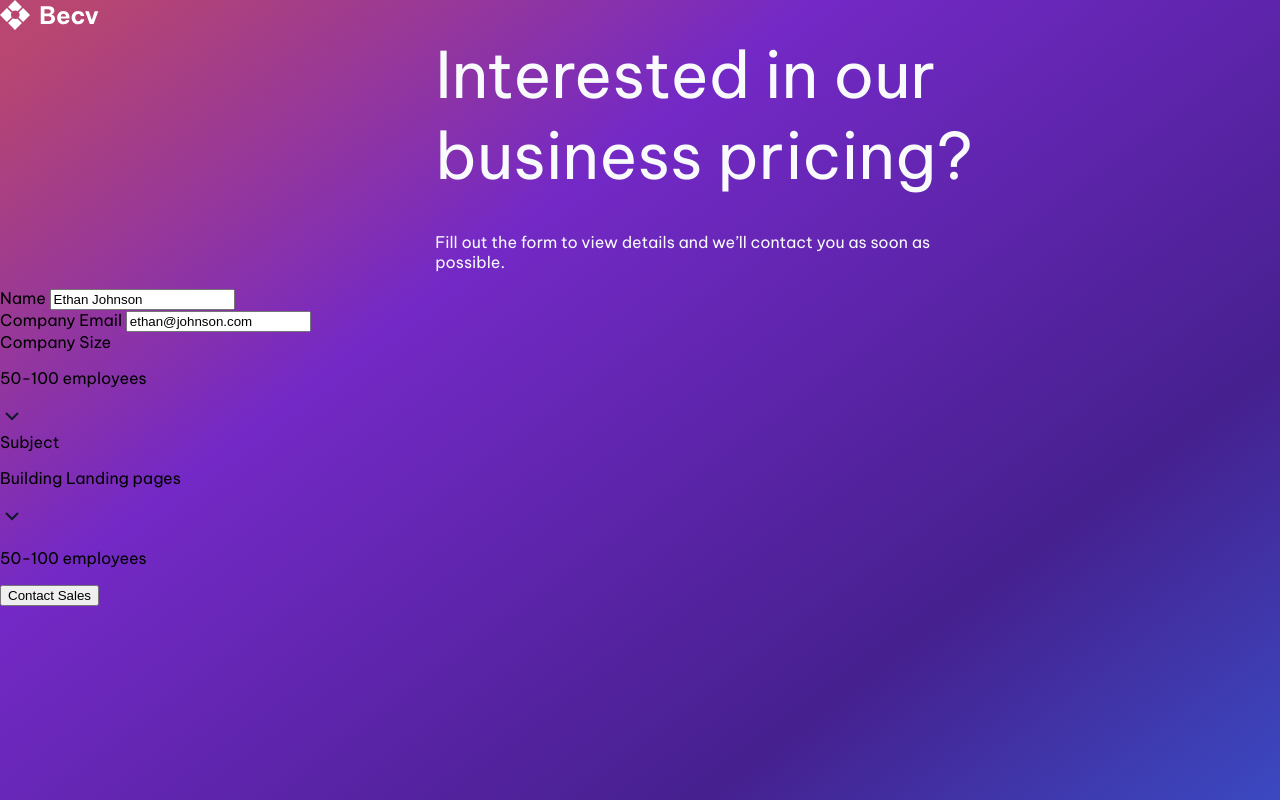
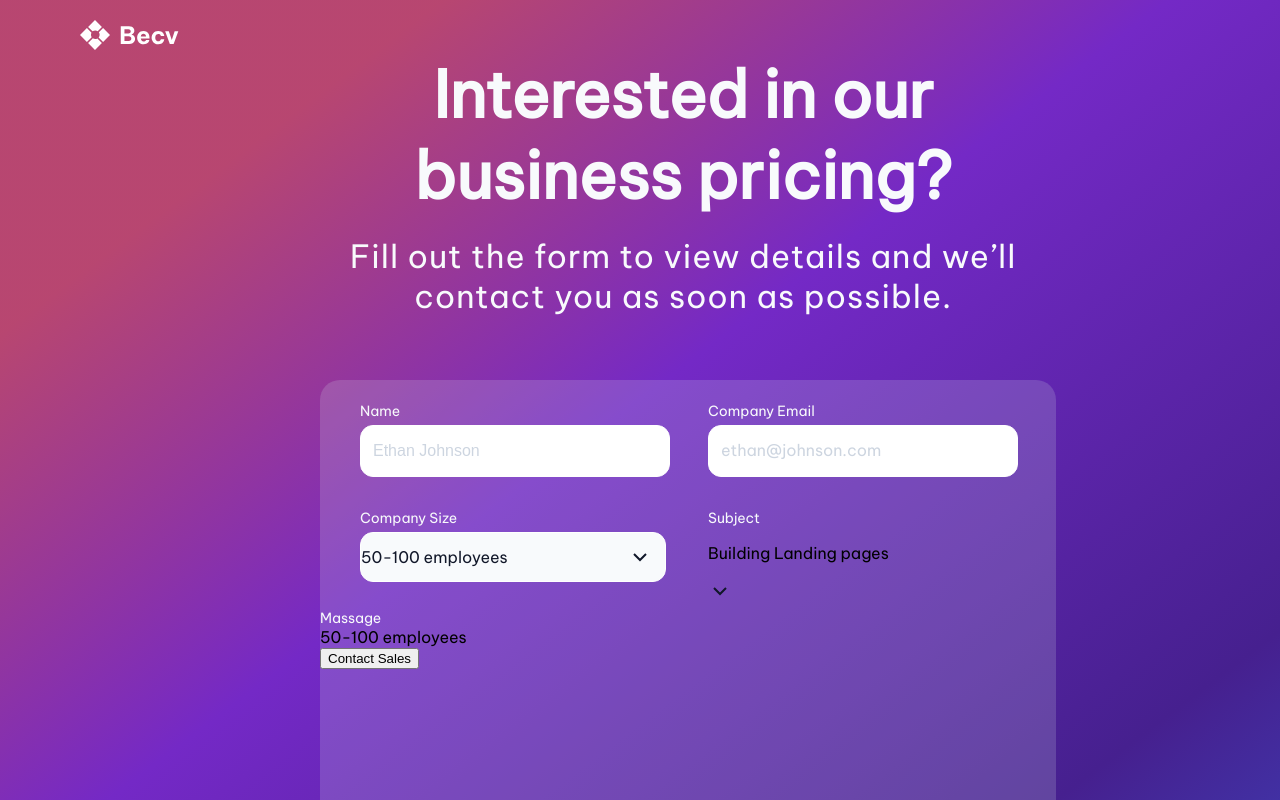
Before and after one commit to JeisonLeonel/Contact-Page, a plain HTML site: page index.html in a window 1280 px wide. Shown: the top 800 px of the page. Drawn offline with Linux system fonts and the light colour scheme.

Commit message:
Se realiza mas estilo para terminar el proyecto

```diff
--- a/css/style.css
+++ b/css/style.css
@@ -1,24 +1,125 @@
+/*Estilo general*/
 body{
     height: 100%;
     width: 100%;
     margin: 0px;
+    padding-bottom: 100px;
     background-image: url(../img/bg-image.svg);
     background-size: cover;
     background-repeat: no-repeat;
     background-position: center center;
     font-family: "Be Vietnam Pro", sans-serif;
 }
+/*Estilo del icono*/
+.icon{
+    padding-left: 80px;
+    padding-top: 20px;
+}
+/*Estilo del encabezado*/
 .Text_main{
     display: flex;
     justify-content: center;
     align-items: center;
-    width: 35rem;
+    width: 55rem;
     flex-wrap: wrap;
-    padding-left: 34%;
+    padding-left: 19%;
     color: #F8FAFC;
+
 }
 .Text_main .text_main{
     font-size: 64px;
-    width: 800px;
     margin: 0px 0px 20px 0px;
+    display: flex;
+    flex-wrap: wrap;
+    align-items: center;
+    justify-content: center;
 }
+.Text_main .text_main p{
+    margin: 0;
+    font-weight: 600;
+    font-style: normal;
+}
+.Text_main .text_secondary{
+    display: flex;
+    flex-wrap: wrap;
+    align-items: center;
+    justify-content: center;
+    flex-direction: column;
+    font-size: 32px;
+    width: 45rem;
+}
+.Text_main .text_secondary p{
+    margin: 0;
+    font-weight: 400;
+    letter-spacing: 1px;
+}
+/*Estilo para el formlario*/
+.form{
+    background-color:  rgba(205, 213, 224, 0.2);
+    border-radius: 20px;
+    margin-top: 4rem;
+    margin-left: 20rem;
+    width: 46rem;
+    height: 40rem;
+}
+.form label{
+    font-size: 14px;
+    color: #F8FAFC;
+}
+/*Estilo para la informacion del formulario*/
+.form .information{
+    display: grid;
+    grid-template-columns: 50% 50%;
+    padding-left: 40px;
+    padding-top: 20px;
+}
+.form .information .name {
+    margin-bottom: 30px;
+}
+.form .information .name input[type="text"]{
+    border-radius: 13px;
+    width: 19rem;
+    height: 3rem;
+    margin-top: 5px;
+    border: solid 1px #FFFF;
+}
+.form .information .name input[type="text"]::placeholder{
+    color: #CDD5E0;
+    padding-left: 10px;
+    font-size: 16px;
+}
+.form .information .company_email input[type="email"]{
+    border-radius: 13px;
+    width: 19rem;
+    height: 3rem;
+    margin-top: 5px;
+    border: solid 1px #FFFF;
+    font-family: "Be Vietnam Pro", sans-serif;
+    font-weight: 400;
+    font-style: normal;
+}
+.form .information .company_email input[type="email"]::placeholder{
+    color: #CDD5E0;
+    padding-left: 10px;
+    font-size: 16px;
+    font-family: "Be Vietnam Pro", sans-serif;
+    font-weight: 400;
+    font-style: normal;
+}
+.form .information .company_size .employees{
+    display: flex;
+    border-radius: 13px;
+    width: 19rem;
+    height: 3rem;
+    margin-top: 5px;
+    border: solid 1px #FFFF;
+    background-color: #F8FAFC;
+    align-items: center;
+    color: #111729;
+
+}
+.form .information .company_size img{
+    padding-left: 120px;
+    height: 24px;
+    width: 24px;
+}
--- a/index.html
+++ b/index.html
@@ -10,8 +10,9 @@
     <!--Link de los estilo de font-->
     <link rel="preconnect" href="https://fonts.googleapis.com">
     <link rel="preconnect" href="https://fonts.gstatic.com" crossorigin>
-    <link href="https://fonts.googleapis.com/css2?family=Be+Vietnam+Pro:ital,wght@0,100;0,200;0,300;0,400;0,
-                500;0,600;0,700;0,800;0,900;1,100;1,200;1,300;1,400;1,500;1,600;1,700;1,800;1,900&display=swap" rel="stylesheet">
+    <link href="https://fonts.googleapis.com/css2?family=Be+Vietnam+Pro:ital,
+                wght@0,100;0,200;0,300;0,400;0,500;0,600;0,700;0,800;0,900;1,
+                100;1,200;1,300;1,400;1,500;1,600;1,700;1,800;1,900&display=swap" rel="stylesheet">
 
 </head>
 <body>
@@ -21,13 +22,14 @@
     </div>
     <!--Contenedor del encabezado-->
     <header class="Text_main">
-        <p class="text_main">
-            Interested in our business pricing?
-        </p>
-        <p class="text_secondary">
-            Fill out the form to view details and we’ll
-            contact you as soon as possible.
-        </p>
+        <div class="text_main">
+            <p>Interested in our</p>
+            <p>business pricing?</p>
+        </div>
+        <div class="text_secondary">
+            <p>Fill out the form to view details and we’ll </p>
+            <p>contact you as soon as possible.</p>
+        </div>
     </header>
     <!--Contenedor del formulario que estara dividido en tres partes las cuales son la informacion, mesange y boton-->
     <main class="form">
@@ -35,11 +37,13 @@
         <div class="information">
             <div class="name">
                 <label for="name">Name</label>
-                <input type="text" id="fname" name="fname" value="Ethan Johnson">
+                <br>
+                <input type="text" id="name" name="name" placeholder="Ethan Johnson" >
             </div>
             <div class="company_email">
                 <label for="company_email">Company Email</label>
-                <input type="email" id="Email" name="Email" value="ethan@johnson.com">
+                <br>
+                <input type="email" id="Email" name="Email" placeholder="ethan@johnson.com">
             </div>
             <div class="company_size">
                 <label for="company_size">Company Size</label>
@@ -62,9 +66,10 @@
         </div>
         <!--Segundo contenedor el mensaje-->
         <div class="massage">
-            <p class="text_message">
+            <label for="massage">Massage</label>
+            <div class="text_message">
                 50-100 employees
-            </p>
+            </div>
         </div>
         <!--Tercer contenedor el button-->
         <div class="Contact_Sales">
@@ -73,5 +78,6 @@
             </button>
         </div>
     </main>
+    <br>
 </body>
 </html>
```
